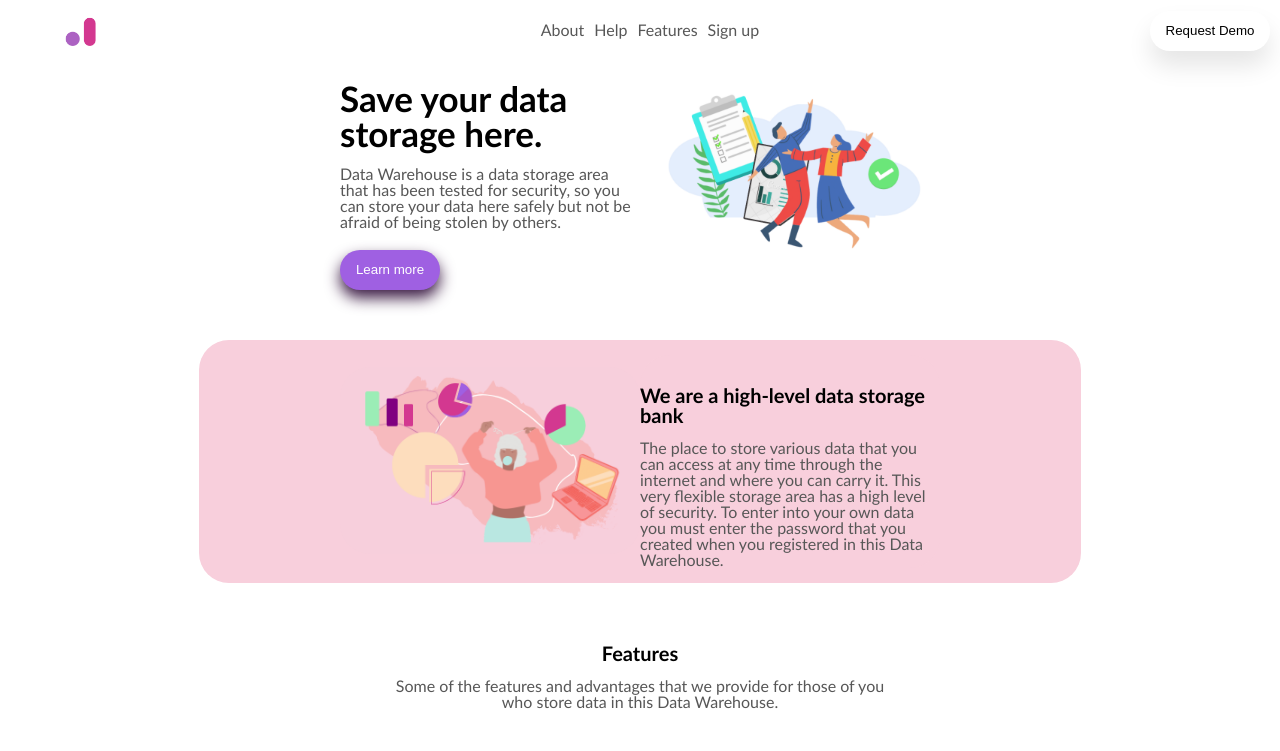
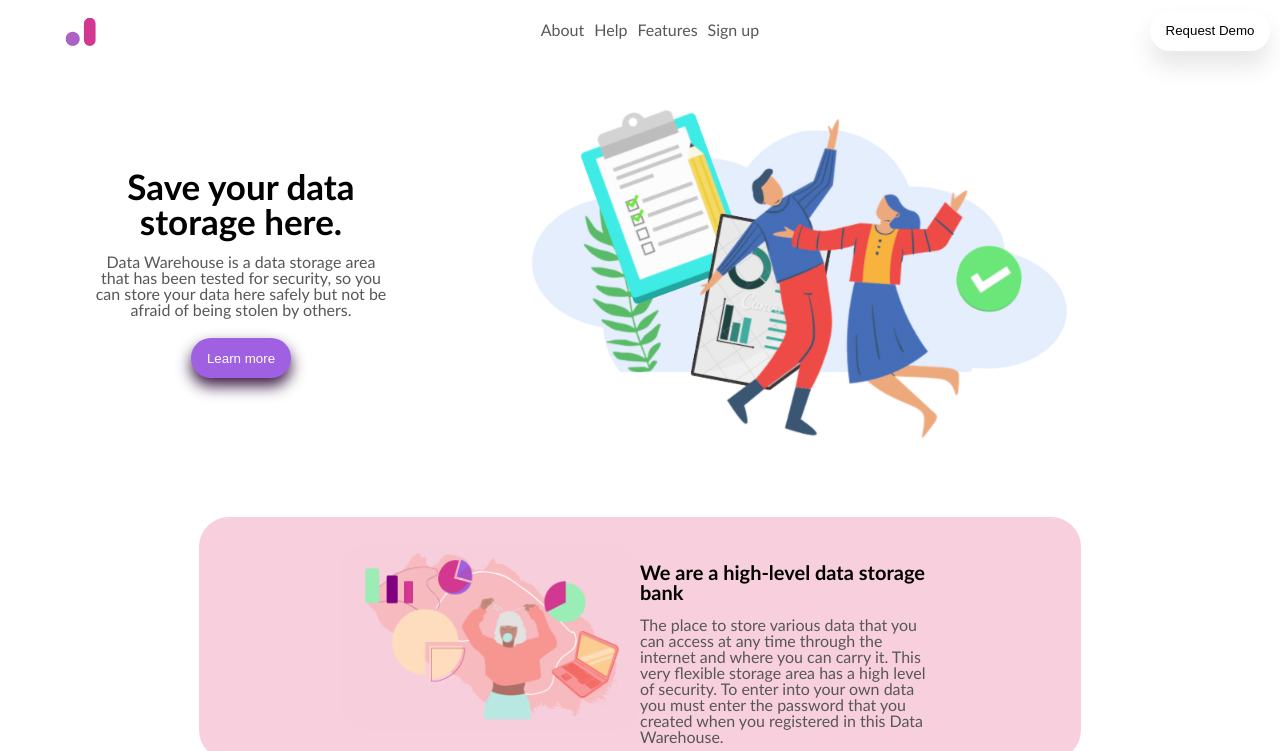
Before and after one commit to celestealexmoore/figma, a plain HTML site: page index.html in a window 1280 px wide. Shown: the top 751 px of the page. Drawn offline with Linux system fonts and the light colour scheme.

Commit message:
completed project

```diff
--- a/assets/styles.css
+++ b/assets/styles.css
@@ -88,15 +88,22 @@ h1{
     flex-flow: row-reverse wrap;
     width: 100%;
     justify-content: center;
+    align-items: center;
+    text-align: center;
     margin-bottom: 50px;
 }
 
 #dataStorageText{
     width: 300px;
+    display:flex;
+    flex-flow: column nowrap;
+    align-items: center;
+    /* width: 50%; */
 }
 
 #shot1 {
-    width: 300px;
+    /* width: 300px; */
+    width: 80%;
     /* min-width:350px;
     max-width: 600px; */
 }
```
